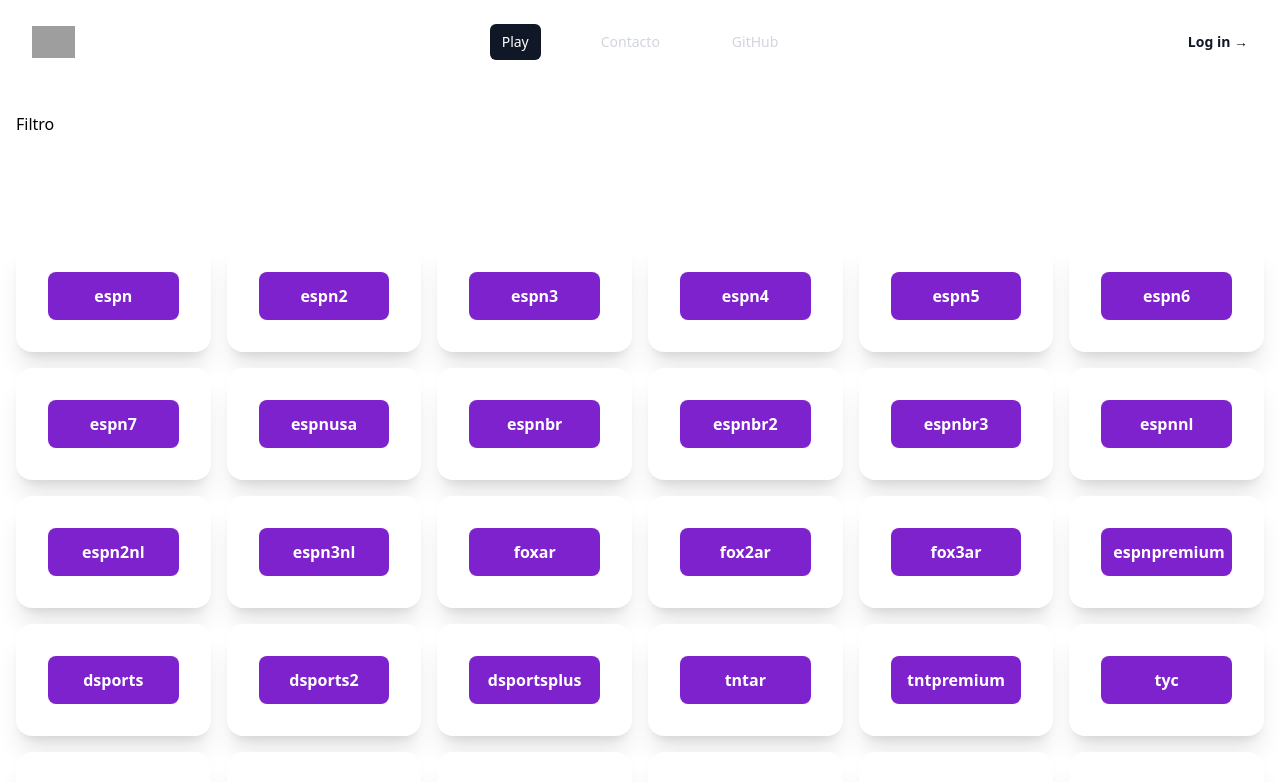
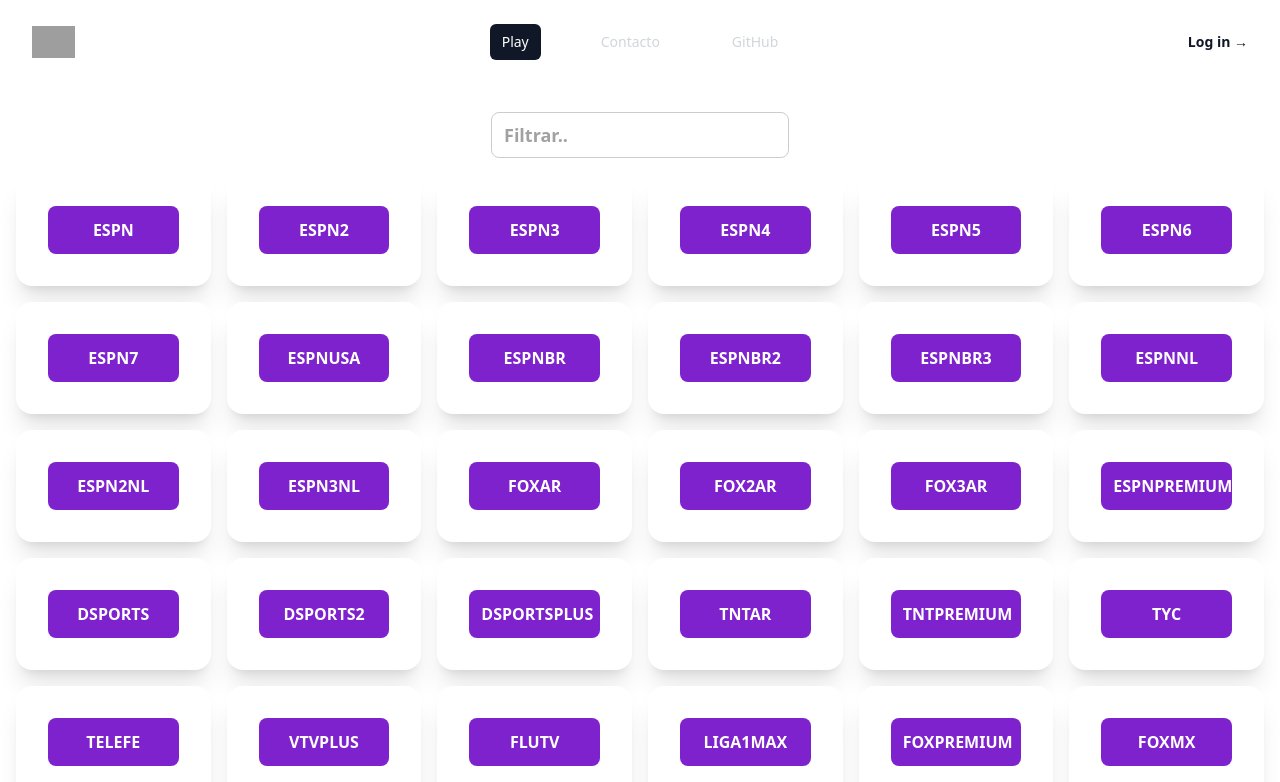
Before and after one commit to Maxi-rpc/react-play, a React app: page / in a window 1280 px wide. Shown: the top 782 px of the page. Built offline with nearby package versions, Linux system fonts and the light colour scheme; grey boxes are pictures that could not be loaded; the HTML template or start-up script is replaced by a standard one.

Commit message:
Update index.tsx

```diff
--- a/src/views/home/index.tsx
+++ b/src/views/home/index.tsx
@@ -1,14 +1,31 @@
+import { useState } from 'react';
 import { Card, CardContent } from '../../components';
 import { Data } from '../../services';
 
 const HomePage = () => {
+  const [filter, setFilter] = useState('');
+  const [searchParam] = useState(['name']);
+
+  const handelfilter = (items) => {
+    return items.filter((item) => {
+      return searchParam.some((newItem) => {
+        return item[newItem].toString().toLowerCase().indexOf(filter.toLowerCase()) > -1;
+      });
+    });
+  };
+
   return (
     <>
-      <div className="grid grid-cols-6 xl:grid-cols-12 grid-rows-5 gap-4 px-4 py-4">
-        <div className="col-span-6 xl:col-span-12 row-span-1">
-          <h1>Filtro</h1>
+      <div className="grid grid-cols-6 xl:grid-cols-12 grid-rows-1 gap-4 px-4 py-4">
+        <div className="col-span-6 xl:col-span-12 row-span-1 text-center">
+          <input
+            placeholder="Filtrar.."
+            className="px-3 py-2 text-lg font-bold rounded-lg border focus:outline focus:outline-offset-2 bg-[#ffffff] text-[#444444] focus:outline-[#aaaaaa] border-[#cccccc]"
+            value={filter}
+            onChange={(e) => setFilter(e.target.value)}
+          />
         </div>
-        {Data.map((item, index) => (
+        {handelfilter(Data).map((item, index) => (
           <div key={index} className="col-span-2 xl:col-span-2 row-span-1">
             <Card>
               <CardContent>
@@ -16,7 +33,7 @@
                   href={item.url}
                   target="_blank"
                   rel="noopener noreferrer"
-                  className="bg-[#7e22ce] text-[#ffffff] w-full font-bold text-base  p-3 rounded-lg hover:bg-purple-800 active:scale-95 transition-transform transform text-center"
+                  className="bg-[#7e22ce] text-[#ffffff] w-full font-bold text-base text-center uppercase  p-3 rounded-lg hover:bg-purple-800 active:scale-95 transition-transform transform"
                 >
                   {item.name}
                 </a>
```
